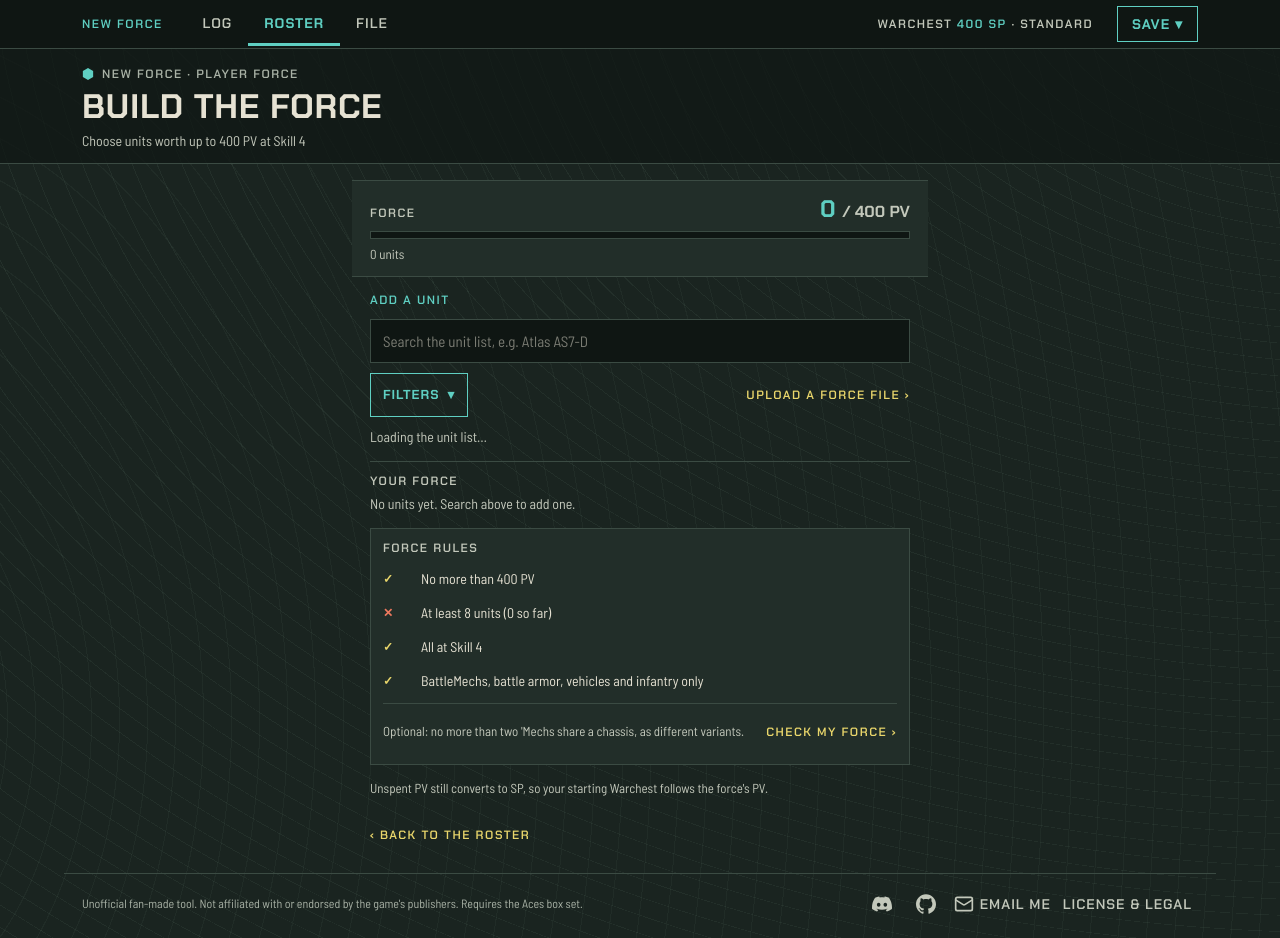
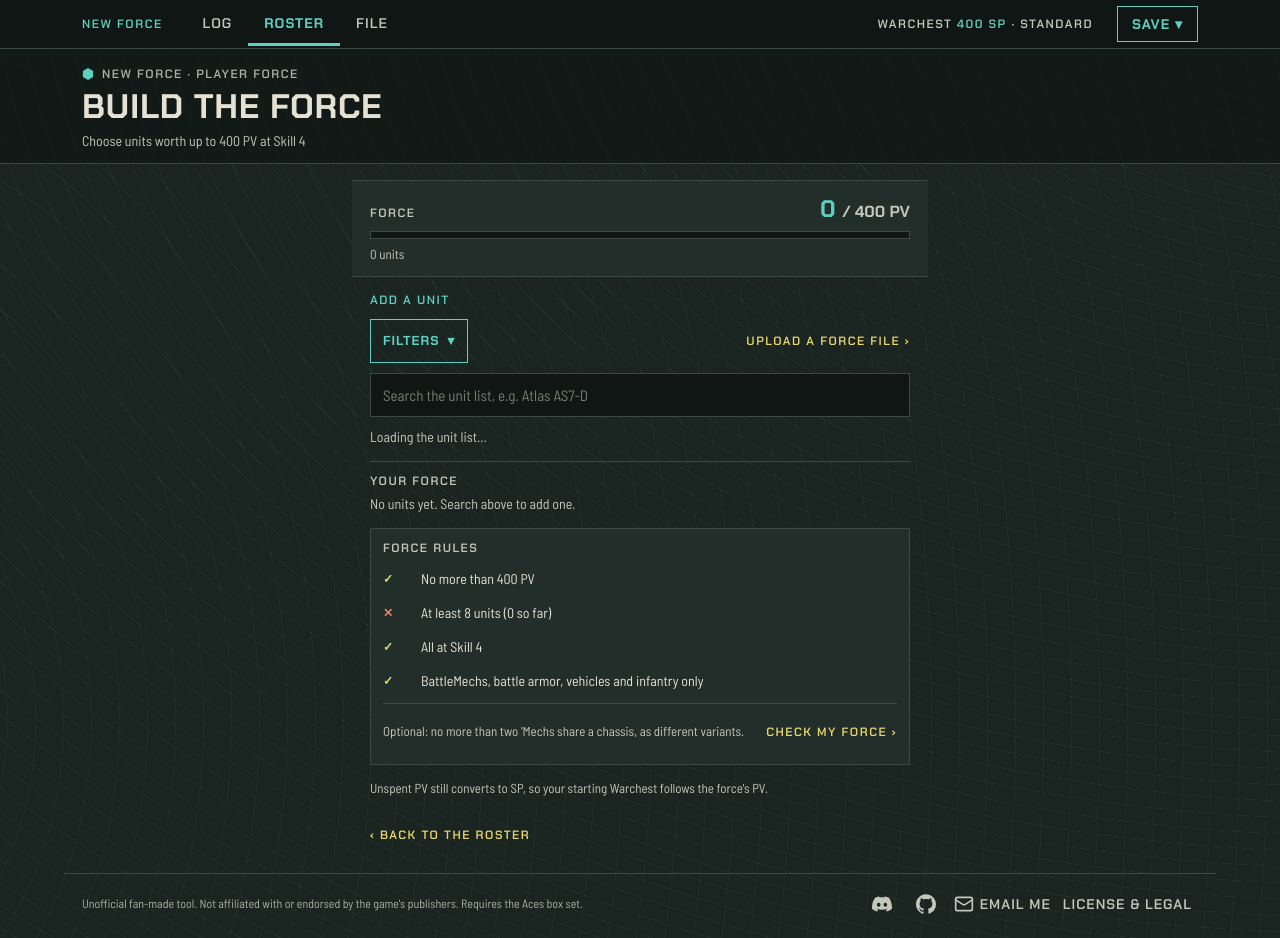
Before and after one commit to FolkFirebrand/aces-companion, a Next.js app: page /roster/force in a window 1280 px wide. Built offline with nearby package versions, Linux system fonts and the light colour scheme.

Commit message:
Put the unit-list filters above the search box
Results now sit directly under the search box, so they can't get buried under an open filters panel.

```diff
--- a/src/components/roster/UnitListPicker.tsx
+++ b/src/components/roster/UnitListPicker.tsx
@@ -63,14 +63,6 @@ export function UnitListPicker({ onPick, initialText = '', pvLeft, label = 'Sear
   return (
     <div className="flex flex-col gap-2.5">
       <label htmlFor="unit-list-search" className={cn('field-label', tapToAdd ? 'text-active' : 'text-text-secondary')}>{label}</label>
-      <div className="relative">
-        <TextInput id="unit-list-search" type="search" value={text} onChange={setText} placeholder="Search the unit list, e.g. Atlas AS7-D"
-          autoComplete="off" className="max-w-none pr-12 [&::-webkit-search-cancel-button]:hidden" />
-        {text && (
-          <button type="button" aria-label="Clear search" onClick={() => setText('')}
-            className="absolute right-0 top-0 w-touch h-touch text-text-secondary hover:text-text-primary">✕</button>
-        )}
-      </div>
       <div className="flex flex-wrap items-center gap-2">
         <button type="button" aria-expanded={showFilters} aria-controls="unit-list-filters" onClick={() => setShowFilters(o => !o)}
           className={cn('h-touch px-3 flex items-center gap-2 border border-active text-active font-label font-bold text-[13px] tracking-[1px] uppercase',
@@ -176,6 +168,15 @@ export function UnitListPicker({ onPick, initialText = '', pvLeft, label = 'Sear
           </div>
         </div>
       )}
+
+      <div className="relative">
+        <TextInput id="unit-list-search" type="search" value={text} onChange={setText} placeholder="Search the unit list, e.g. Atlas AS7-D"
+          autoComplete="off" className="max-w-none pr-12 [&::-webkit-search-cancel-button]:hidden" />
+        {text && (
+          <button type="button" aria-label="Clear search" onClick={() => setText('')}
+            className="absolute right-0 top-0 w-touch h-touch text-text-secondary hover:text-text-primary">✕</button>
+        )}
+      </div>
 
       {error && <p role="alert" className="m-0 text-sm text-danger">{error}</p>}
       {!units && !error && <p className="m-0 text-sm text-text-secondary">Loading the unit list…</p>}
```
